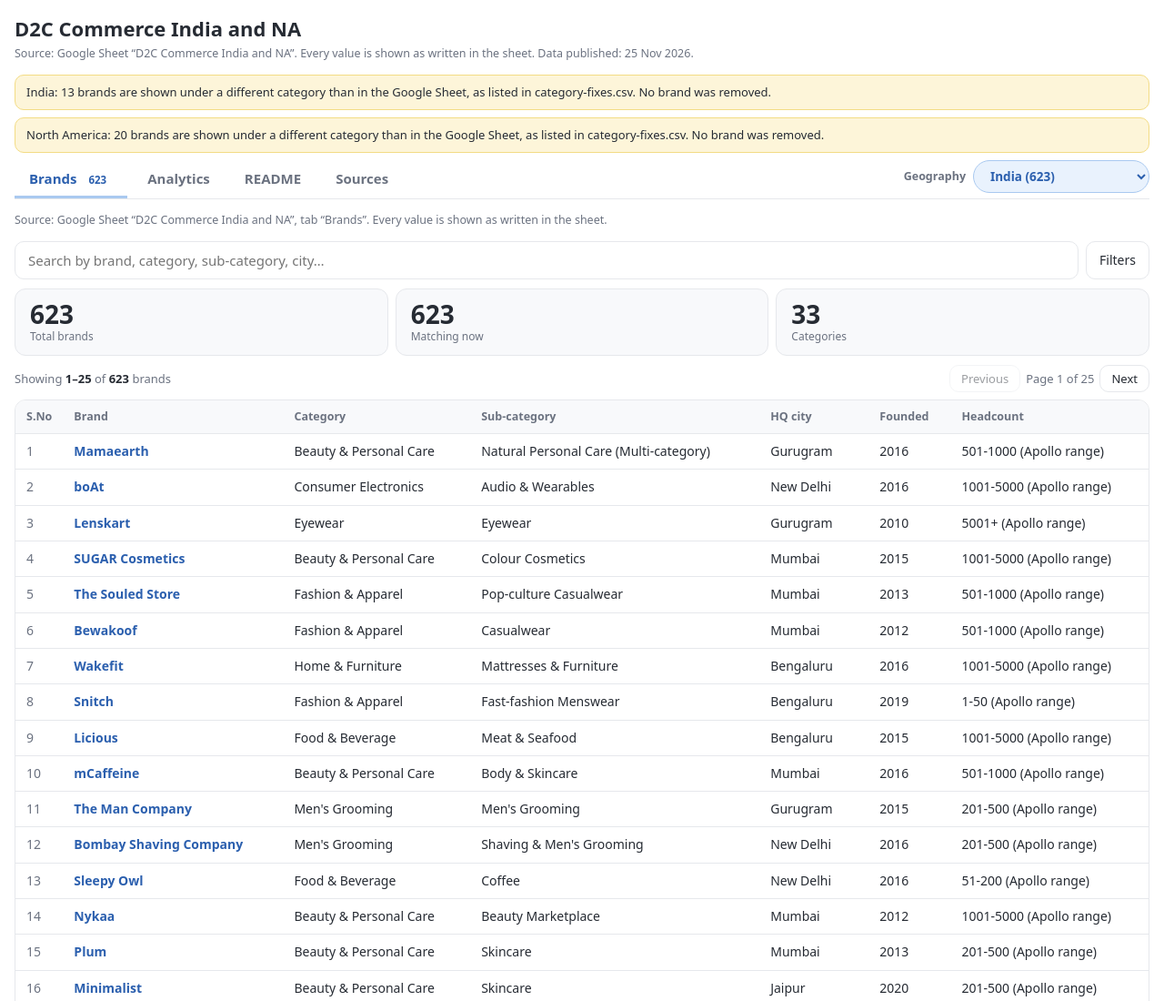
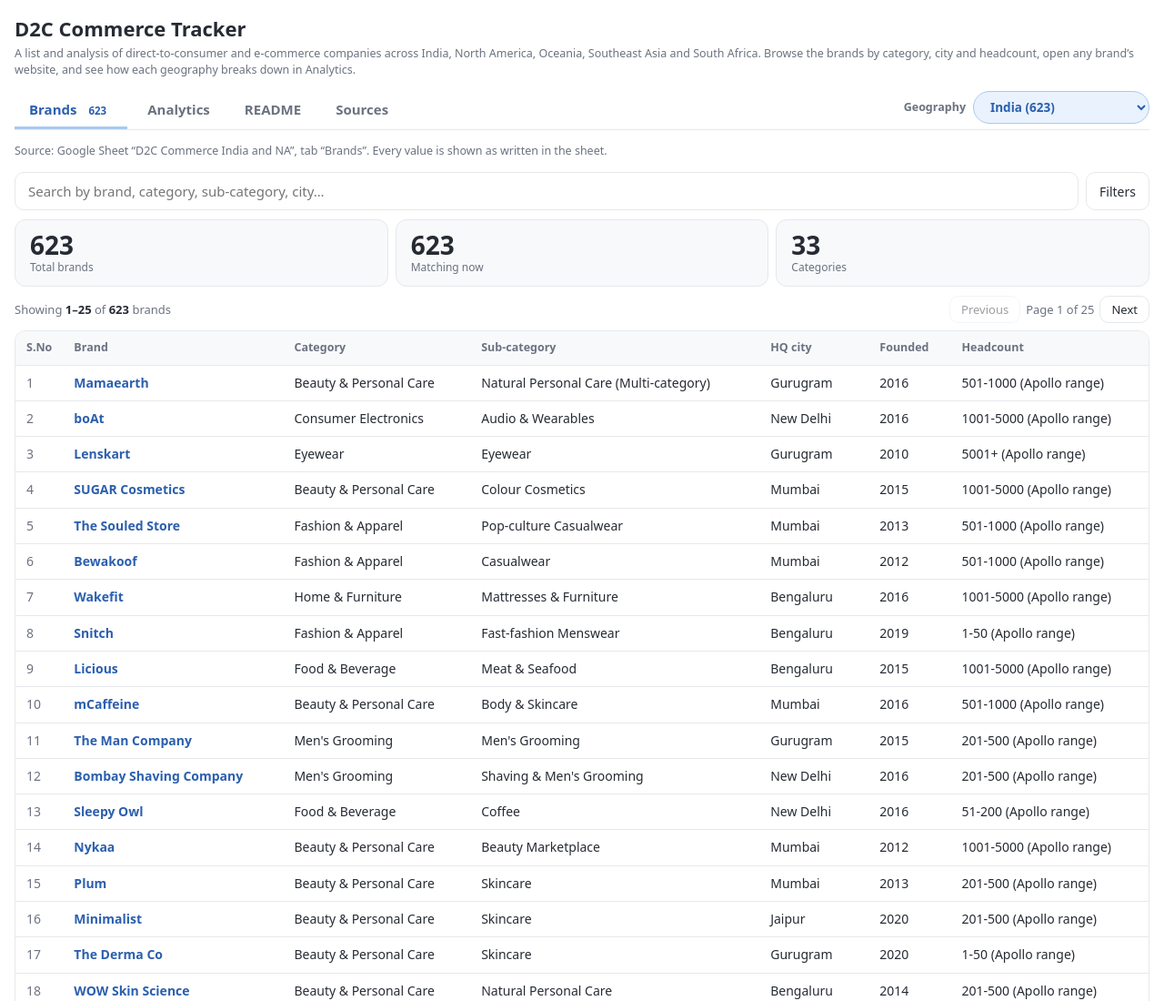
Before and after one commit to Mitank-Dasondhi/d2c-tracker, a plain HTML site: page index.html in a window 1280 px wide. Shown: the top 1100 px of the page at 91% size. Drawn offline with Linux system fonts and the light colour scheme.

Commit message:
Add files via upload

```diff
--- a/index.html
+++ b/index.html
@@ -3,7 +3,7 @@
 <head>
 <meta charset="utf-8">
 <meta name="viewport" content="width=device-width, initial-scale=1, viewport-fit=cover">
-<title>D2C Commerce India and NA</title>
+<title>D2C Commerce Tracker</title>
 <style>
 /* =====================================================================
    1. DESIGN TOKENS  (the only place colours, fonts and sizes are defined)
@@ -288,7 +288,7 @@ svg.donut text{pointer-events:none}
 </head>
 <body>
 <div class="wrap" id="app">
-  <h1 id="page-title">D2C Commerce India and NA</h1>
+  <h1 id="page-title">D2C Commerce Tracker</h1>
   <div class="sub" id="page-sub"></div>
   <div class="loading" id="loading">Loading data…</div>
   <noscript><div class="problem"><h3>JavaScript is turned off</h3><p>This page needs JavaScript to show the data. Turn it on in your browser settings and reload.</p></div></noscript>
@@ -306,7 +306,8 @@ svg.donut text{pointer-events:none}
    Everything else on this page is read from the CSV data files.
    ===================================================================== */
 const SETTINGS={
-  pageTitle:'D2C Commerce India and NA',   // big title at the top of the page
+  pageTitle:'D2C Commerce Tracker',        // big title at the top of the page
+  description:'A list and analysis of direct-to-consumer and e-commerce companies across {geographies}. Browse the brands by category, city and headcount, open any brand’s website, and see how each geography breaks down in Analytics.',   // short text under the title; {geographies} is filled in from the markets below
   sheetTitle:'D2C Commerce India and NA',  // name of your Google Sheet (shown in the Sources tab)
   fixesFile:'category-fixes.csv',          // optional: moves a brand to a different existing category (see README.md)
   sheetUrl:'',                             // optional link to your Google Sheet. Leave empty to keep the sheet private.
@@ -750,6 +751,13 @@ function createMarket(M){
       h('p',{text:'Use the Brands tab to search and filter. Click any brand row to see all 17 fields recorded for it.'})
     );
     doc.append(about);
+    const mine=PAGE_NOTES.filter(n=>!Object.values(MARKETS).some(x=>x.label!==M.label && n.startsWith(x.label+':')));
+    if(mine.length){
+      const ns=section('Data notes','Things worth knowing about how this list is shown.');
+      mine.forEach(n=>ns.append(h('p',{text:n})));
+      ns.append(h('p',{text:`To see which brands were moved and where, open ${SETTINGS.fixesFile} in the project files. A moved brand’s row details also show the category it has in the Google Sheet.`}));
+      doc.append(ns);
+    }
 
     const gs=section('What “Growing”, “Stable”, “Struggling” and “Unclear” mean','The Growth signal column has exactly four values. Each one is backed by the text in the Signal reason column of the same row.');
     gs.append(h('div',{class:'note',text:'These labels are copied from the sheet. This page does not add its own rules or thresholds. The evidence for each label is the Signal reason text in the same row; open “Show all” on a card to read every one.'}));
@@ -1015,19 +1023,19 @@ async function applyCategoryFixes(){
   return notes;
 }
 
+const PAGE_NOTES=[];
 /* ---------- start ---------- */
 async function boot(){
   document.title=SETTINGS.pageTitle;
   document.getElementById('page-title').textContent=SETTINGS.pageTitle;
-  document.getElementById('page-sub').textContent=`Source: Google Sheet “${SHEET_TITLE}”. Every value is shown as written in the sheet.`;
+  const gl=SETTINGS.markets.map(m=>m.label), geoText=gl.length>1?gl.slice(0,-1).join(', ')+' and '+gl[gl.length-1]:gl.join('');
+  document.getElementById('page-sub').textContent=SETTINGS.description.replace('{geographies}',geoText);
   if(location.protocol==='file:'){
     showProblem('This page cannot read its data files when it is opened by double-clicking it on your computer. Open it from its web link instead (your GitHub Pages link).','Publish the project on GitHub Pages, then open your link. README.md explains how.');
     return;
   }
   try{ await Promise.all(Object.keys(MARKETS).map(k=>loadMarketData(MARKETS[k]))); }
   catch(e){ showProblem(e.message); return; }
-  const latest=Object.keys(MARKETS).map(k=>MARKETS[k].lastModified).filter(Boolean).sort((x,y)=>y-x)[0];
-  if(latest) document.getElementById('page-sub').textContent+=` Data published: ${latest.toLocaleDateString('en-GB',{day:'numeric',month:'short',year:'numeric'})}.`;
 
   const notices=await applyCategoryFixes();
   Object.keys(MARKETS).forEach(k=>{
@@ -1037,9 +1045,7 @@ async function boot(){
     if(badGrowth) notices.push(`${M.label}: ${badGrowth} ${badGrowth===1?'row has':'rows have'} a Growth signal that is not Growing, Stable, Struggling or Unclear. ${badGrowth===1?'It is':'They are'} shown as written in the sheet.`);
     if(noName) notices.push(`${M.label}: ${noName} ${noName===1?'row has':'rows have'} no Brand or no Category in the data file.`);
   });
-  const nbox=document.getElementById('notices');
-  notices.forEach(n=>nbox.append(h('div',{class:'notice',text:n})));
-  nbox.hidden=!notices.length;
+  PAGE_NOTES.push(...notices);   // shown in the README tab, not at the top of the page
 
   const app=document.getElementById('app'), sel=document.getElementById('geoSel'), tabsBox=document.getElementById('toptabs');
   VIEWS.forEach(([v,l])=>{
```
Also changed, not shown: 3 other files.
